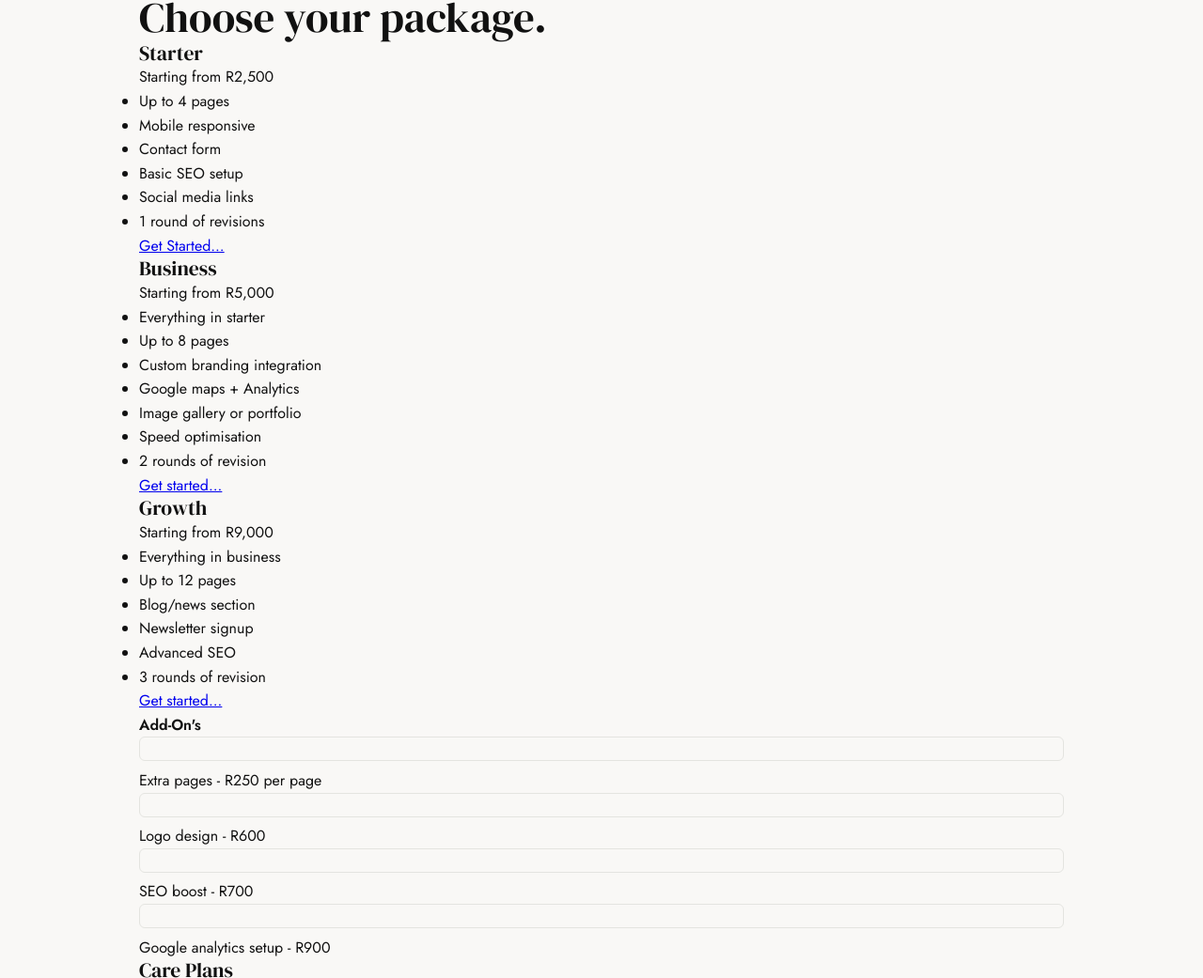
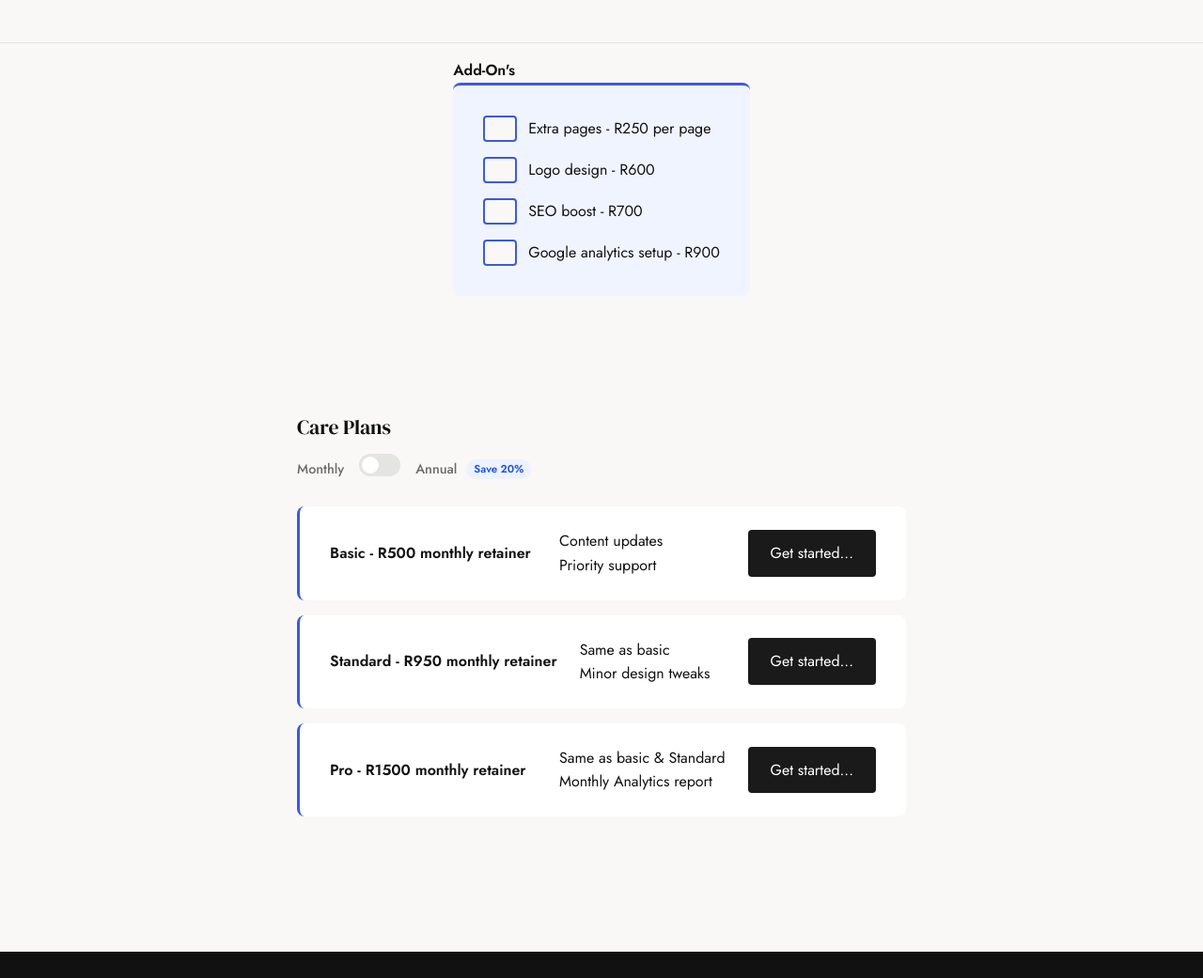
Before and after one commit to elmodbuys/Professional-portfolio-Elmo, a plain HTML site: page packages.html in a window 1280 px wide. Shown: the part 807-1848 px from the top of the page at 94% size. Drawn offline with Linux system fonts and the light colour scheme.

Commit message:
Update style.css

```diff
--- a/style.css
+++ b/style.css
@@ -130,7 +130,6 @@
 
 .page {
     padding-top: var(--nav-height);
-    min-height: 100vh;
 }
 
 .container {
@@ -1231,3 +1230,278 @@
     width: auto;
     pointer-events: none;
 }
+
+.pricing-hero {
+    padding: 2rem clamp(1.5rem, 5vw, 3rem) 4rem;
+    border-bottom: 1px solid var(--border);
+}
+
+.pricing-hero h2 {
+    margin-bottom: 2.5rem;
+}
+
+.packages-hero {
+    padding: 2rem clamp(1.5rem, 5vw, 3rem) 2rem;
+    border-bottom: 1px solid var(--border);
+}
+
+.packages-hero-inner {
+    max-width: var(--max-w);
+    margin: 0 auto;
+}
+
+.pricing-cards {
+    display: grid;
+    grid-template-columns: repeat(3, 1fr);
+    gap: 1.5rem;
+}
+
+.pricing-card {
+    background: var(--bg-alt);
+    border: 1px solid var(--border);
+    border-radius: 12px;
+    padding: 2rem;
+    display: flex;
+    flex-direction: column;
+    gap: 1rem;
+}
+
+.pricing-card h3 {
+    font-size: 1.3rem;
+}
+
+.pricing-card p {
+    font-size: 1rem;
+    font-weight: 600;
+    color: var(--accent);
+}
+
+.pricing-card ul {
+    list-style: none;
+    display: flex;
+    flex-direction: column;
+    gap: 0.5rem;
+    flex: 1;
+}
+
+.pricing-card ul li {
+    font-size: 0.88rem;
+    color: var(--text-muted);
+    padding-left: 1.25rem;
+    position: relative;
+}
+
+.pricing-card ul li::before {
+    content: '✓';
+    position: absolute;
+    left: 0;
+    color: var(--accent);
+    font-size: 0.8rem;
+}
+
+.pricing-card a {
+    display: inline-block;
+    padding: 0.75rem 1.5rem;
+    background: var(--text);
+    color: var(--bg);
+    border-radius: 4px;
+    font-size: 0.85rem;
+    font-weight: 500;
+    letter-spacing: 0.05em;
+    text-decoration: none;
+    text-align: center;
+    transition: background 0.2s;
+}
+
+.pricing-card a:hover {
+    background: #333;
+}
+
+@media (max-width: 768px) {
+    .pricing-cards {
+        grid-template-columns: 1fr;
+    }
+}
+
+.care-row {
+    display: flex;
+    flex-direction: row;
+    gap: 1.5rem;
+    align-items: center;
+    padding: 1.5rem 2rem;
+    border-left: 3px solid #3b5bdb;
+    margin-bottom: 1rem;
+    background-color: #fff;
+    border-radius: 8px;
+}
+
+.care-hero {
+    display: flex;
+    flex-direction: column;
+    padding: 2rem 0 4rem 0;
+    margin-bottom: 4rem;
+}
+
+.care-left {
+    min-width: 220px;
+    font-weight: 600;
+}
+
+.care-middle {
+    flex: 1;
+}
+
+.care-right a {
+    display: inline-block;
+    padding: 0.75rem 1.5rem;
+    background-color: #1a1a1a;
+    color: #fff;
+    text-decoration: none;
+    border-radius: 4px;
+    white-space: nowrap;
+}
+
+html.dark .care-row {
+    background: var(--bg-alt);
+}
+
+.pricing-card.selected {
+    border: 2px solid var(--accent)
+}
+
+.add-on-hero {
+    display: flex;
+    flex-direction: column;
+    padding: 1rem 0;
+    margin-bottom: 4rem;
+}
+
+.add-on-row {
+    display: flex;
+    flex-direction: row;
+    gap: 1.5rem;
+    align-items: center;
+    padding: 1.5rem 2rem;
+    border-left: none;
+    margin-bottom: 1rem;
+    background-color: #f0f4ff;
+    border-radius: 8px;
+    border-top: 3px solid #3b5bdb;
+}
+
+.add-on-left div {
+    display: flex;
+    align-items: center;
+    gap: 0.75rem;
+    padding: 0.5rem 0;
+}
+
+.add-on-left input[type="checkbox"] {
+    appearance: none;
+    width: 20px;
+    height: 20px;
+    border: 2px solid #3b5bdb;
+    border-radius: 4px;
+    cursor: pointer;
+    position: relative;
+    transition: background-color 0.2s;
+}
+
+.add-on-left input[type="checkbox"]:checked {
+    background-color: #3b5bdb;
+}
+
+.add-on-left input[type="checkbox"]:checked::after {
+    content: '✓';
+    position: absolute;
+    color: white;
+    font-size: 14px;
+    top: 50%;
+    left: 50%;
+    transform: translate(-50%, -50%);
+}
+
+html.dark .add-on-row {
+    background-color: var(--bg-alt);
+}
+
+html.dark .add-on-left input[type="checkbox"] {
+    border-color: #3b5dbd;
+    background-color: var(--bg-alt);
+}
+
+html.dark .add-on-left input[type="checkbox"]:checked {
+    background-color: #3b5dbd;
+    border-color: #3b5dbd;
+}
+
+.btn-cta {
+    background: #fff;
+    color: 1a1a1a;
+}
+
+.care-toggle {
+    display: flex;
+    align-items: center;
+    gap: 1rem;
+    margin: 1rem 0 1.5rem 0;
+}
+
+.toggle-label {
+    font-size: 0.9rem;
+    font-weight: 500;
+    color: var(--text-muted);
+}
+
+.save-badge {
+    font-size: 0.72rem;
+    font-weight: 600;
+    background: var(--accent-light);
+    color: var(--accent);
+    padding: 0.15rem 0.5rem;
+    border-radius: 100px;
+    font-style: normal;
+    margin-left: 0.35rem;
+}
+
+.toggle-switch {
+    position: relative;
+    display: inline-block;
+    width: 44px;
+    height: 24px;
+}
+
+.toggle-switch input {
+    opacity: 0;
+    width: 0;
+    height: 0;
+}
+
+.toggle-slider {
+    position: absolute;
+    cursor: pointer;
+    inset: 0;
+    background: var(--border);
+    border-radius: 100px;
+    transition: background 0.2s;
+}
+
+.toggle-slider::before {
+    content: '';
+    position: absolute;
+    width: 18px;
+    height: 18px;
+    left: 3px;
+    top: 3px;
+    background: white;
+    border-radius: 50%;
+    transition: transform 0.2s;
+}
+
+.toggle-switch input:checked + .toggle-slider {
+    background: var(--accent);
+}
+
+.toggle-switch input:checked + .toggle-slider::before {
+    transform: translateX(20px);
+}
```
